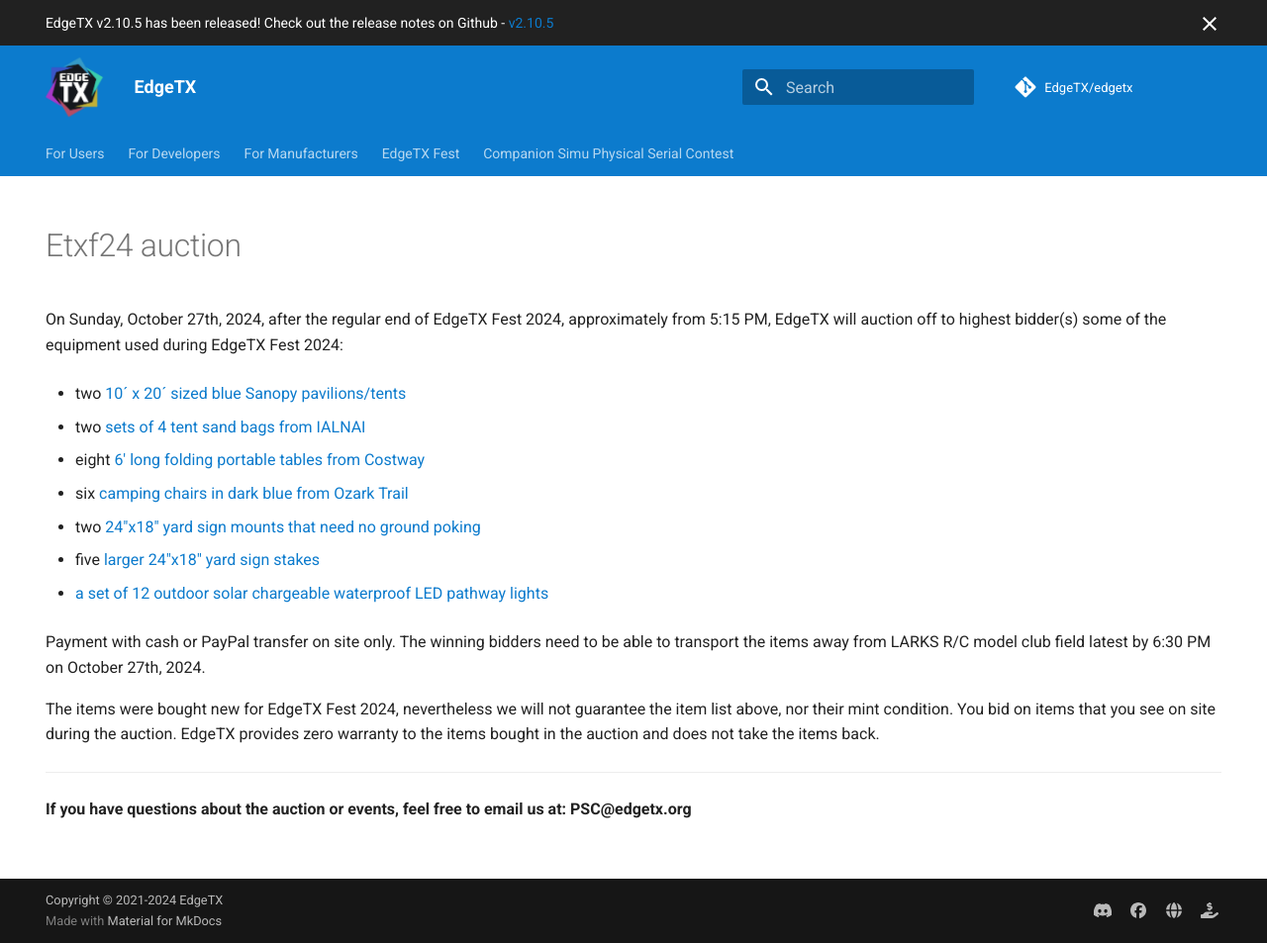
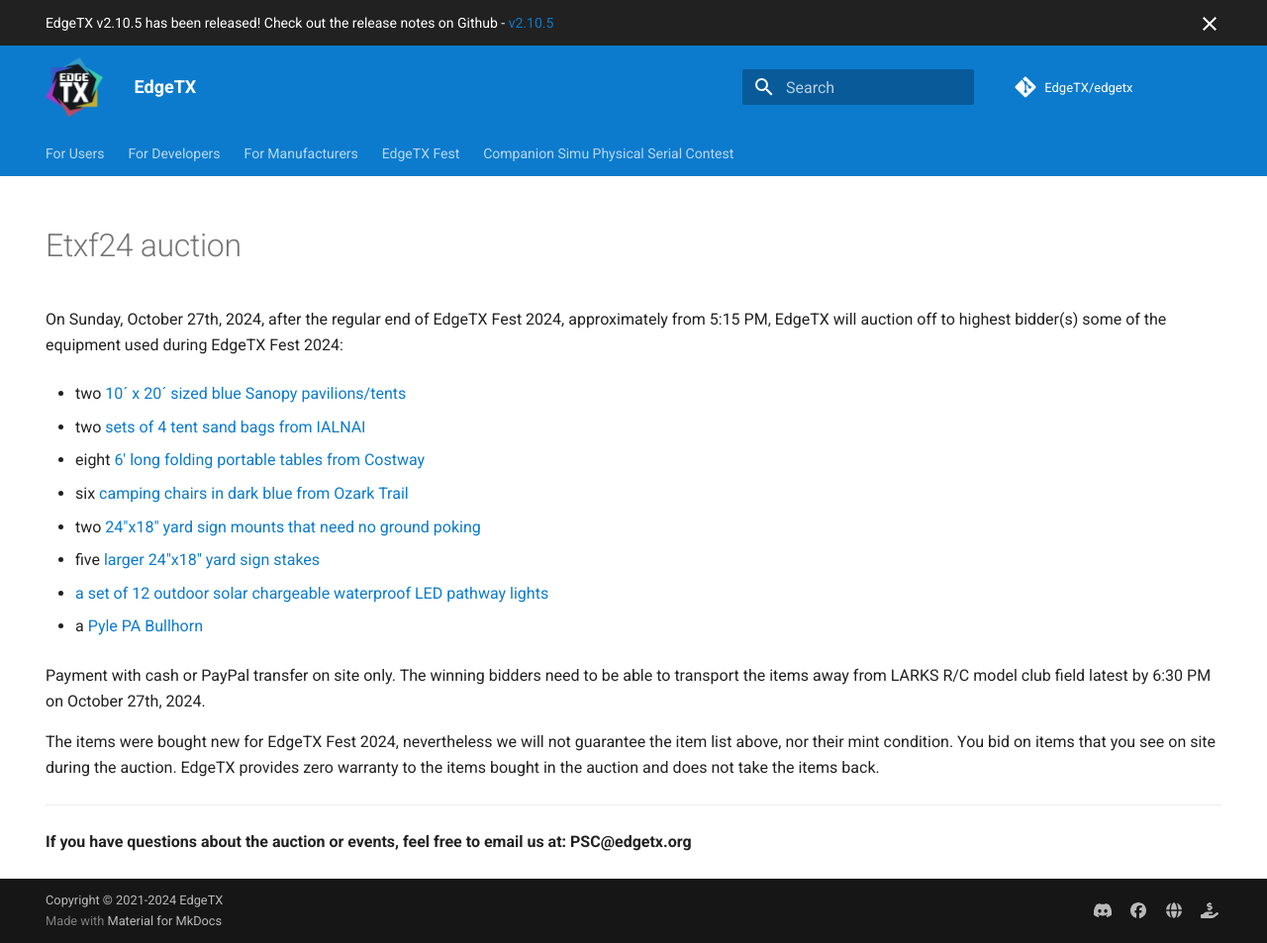
Before and after one commit to EdgeTX/edgetx.github.io, an MkDocs documentation site: the page built from docs/etxf24_auction.md, in a window 1280 px wide and 953 px high. Shown: the whole window at 99% size. Built offline with MkDocs 1.6.1 and Material for MkDocs 9.7.7, drawn with Linux system fonts in a browser that asks for light colours; comment, search, counter and statistics services are not loaded.

Commit message:
Pyle Bullhorn

```diff
--- a/docs/etxf24_auction.md
+++ b/docs/etxf24_auction.md
@@ -20,6 +20,8 @@
 
  - [a set of 12 outdoor solar chargeable waterproof LED pathway lights](https://www.amazon.com/Benany-Upgraded-Waterproof-Landscape-Lighting/dp/B0CRKH3TYR/ref=sr_1_36){:target="_blank"}
 
+ - a [Pyle PA Bullhorn](https://www.amazon.com/Pyle-Megaphone-Speaker-Bullhorn-Built/dp/B007A99G4U/ref=sr_1_5){:target="_blank"}
+
 Payment with cash or PayPal transfer on site only. The winning bidders need to be able to transport the items away from LARKS R/C model club field latest by 6:30 PM on October 27th, 2024.
 
 The items were bought new for EdgeTX Fest 2024, nevertheless we will not guarantee the item list above, nor their mint condition. You bid on items that you see on site during the auction. EdgeTX provides zero warranty to the items bought in the auction and does not take the items back.
```
